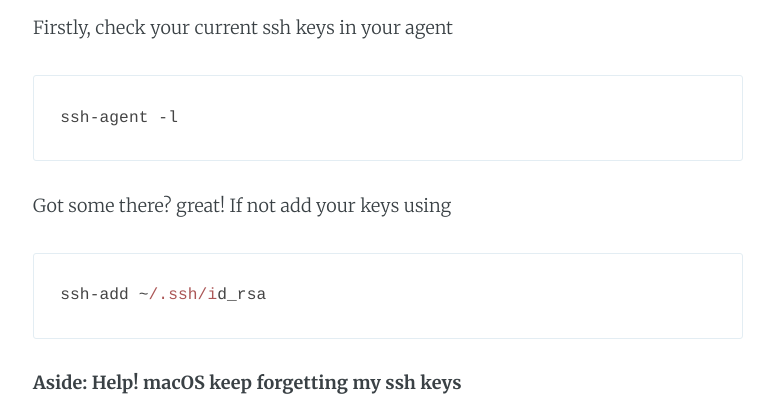
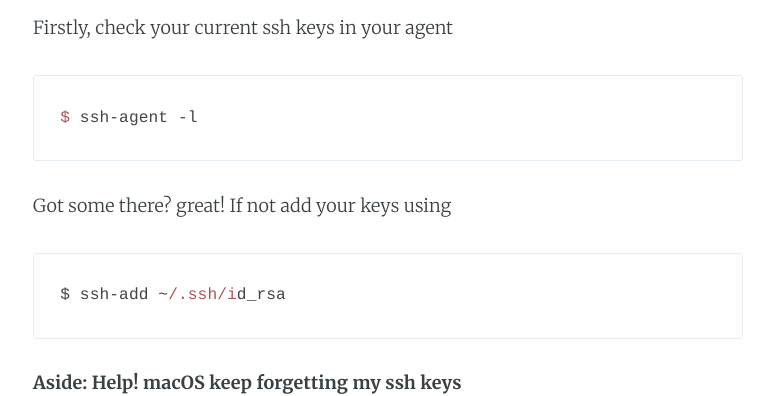
Before and after one commit to mononz/Blog, a Jekyll site: the page built from _posts/2017-04-30-ssh-agent-forwarding.md, in a window 1280 px wide and 900 px high, scrolled down 316 px. Shown: the part 151-547 px from the top of the window, without its empty margins (252-1026 px from the left). Built offline with Jekyll 4.4.1, drawn with Linux system fonts in a browser that asks for light colours; nearby versions of some CDN libraries.

Commit message:
Adding syntax highlighting to ssh-agent-forwarding post

````diff
--- a/_posts/2017-04-30-ssh-agent-forwarding.md
+++ b/_posts/2017-04-30-ssh-agent-forwarding.md
@@ -14,21 +14,21 @@ We can use a technique called SSH Agent forwarding which will use our local mach
 
 Firstly, check your current ssh keys in your agent
 
-```
-ssh-agent -l
+``` shell
+$ ssh-agent -l
 ```
 
 Got some there? great! If not add your keys using
 
-```
-ssh-add ~/.ssh/id_rsa
+``` shell
+$ ssh-add ~/.ssh/id_rsa
 ```
 
 __Aside: Help! macOS keep forgetting my ssh keys__
 
 Mac will forget our ssh-keys on each reboot... Fun times... Alas! starting in macOS Sierra, Apple has added the UseKeychain config option for SSH configs to solve this. Let's enable that by adding the following to the file `~/.ssh/config` (Doesn't exist? create it)
 
-```
+``` plaintext
 Host *
   UseKeychain yes
 ```
@@ -37,7 +37,7 @@ Host *
 
 If you get the message below, you are good to go!
 
-```
+``` shell
 $ ssh -T git@github.com
 Hi username! You've successfully authenticated, but GitHub does not provide shell access.
 ```
@@ -48,7 +48,7 @@ Else, check that your key in your agent is actually linked to your github accoun
 
 Open up the file `~/.ssh/config` (Doesn't exist? create it) and enter the following
 
-```
+``` plaintext
 Host example.com
   ForwardAgent yes
 ```
@@ -59,7 +59,7 @@ __DO NOT__ use a wildcard like `Host *`.  You really wouldn't want to provide yo
 
 ssh into your server and run that git@github.com command again
 
-```
+``` shell
 $ ssh user@example.com
 $ ssh -T git@github.com
 ```
````
